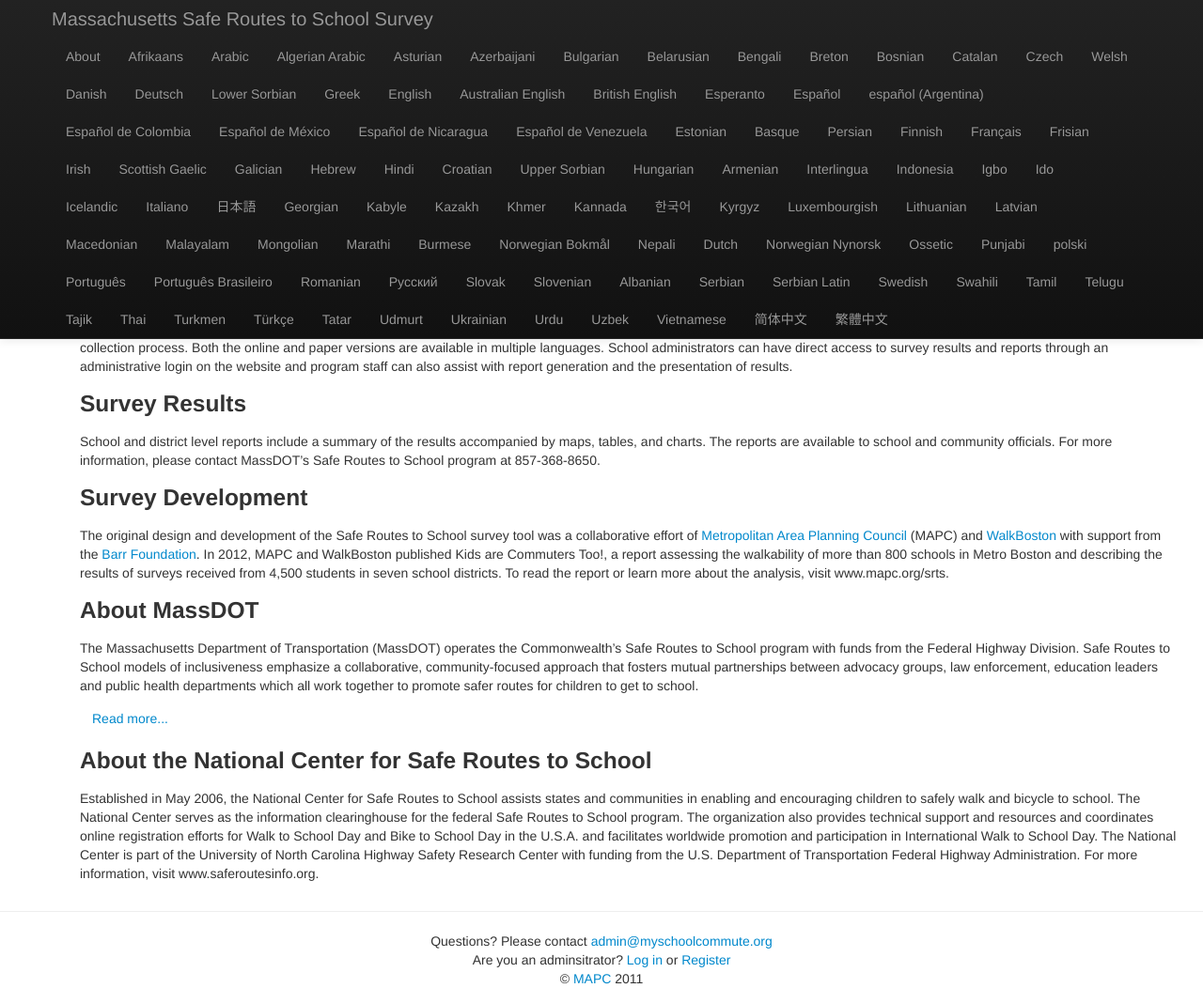
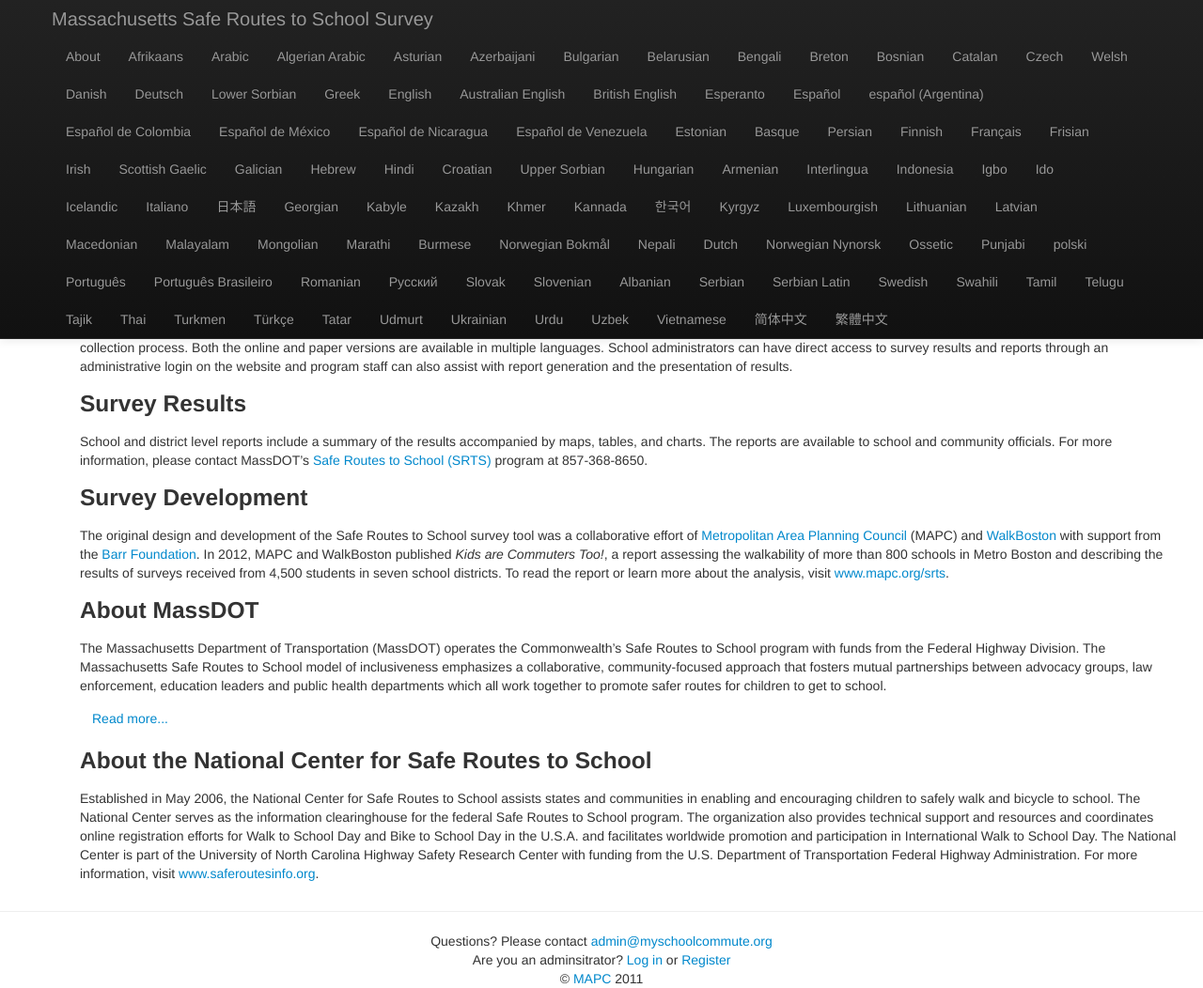
Before and after one commit to MAPC/myschoolcommute, a Django app: template survey/templates/survey/about.html in a window 1280 px wide. Shown: the whole page at 94% size. Run offline with Django 3.2, Linux system fonts and the light colour scheme; the template is opened without the code that fills it, so the values that code supplies are empty; some libraries are stand-ins or nearby versions.

Commit message:
updated content and translations

```diff
--- a/survey/templates/survey/about.html
+++ b/survey/templates/survey/about.html
@@ -7,7 +7,7 @@
     <h2>{% trans "About the Massachusetts Safe Routes to School Program" %}</h2>
 
     <p>
-        The Massachusetts <a href="http://www.saferoutesinfo.org/" title="Safe Routes to School">Safe Routes to School (SRTS)</a> program partners with schools throughout the Commonwealth to help plan and implement programs that increase student walking and biking activities.  The program’s goals are to reduce traffic congestion and air pollution near schools while increasing the health, safety, and physical activity of students.
+        The Massachusetts <a href="http://www.commute.com/schools/" title="Safe Routes to School">Safe Routes to School (SRTS)</a> program partners with schools throughout the Commonwealth to help plan and implement programs that increase student walking and biking activities.  The program’s goals are to reduce traffic congestion and air pollution near schools while increasing the health, safety, and physical activity of students.
     </p>
 
     <button type="button" class="btn btn-link" data-toggle="collapse" data-target="#about">Read more...</button>
@@ -16,14 +16,13 @@
             Evaluating trends in how students and families choose to travel to school is a key component to building a successful Safe Routes to School program.  Parent responses to this survey provide valuable information and help determine how we can improve the environment around the school, target investments, track progress toward goals and ultimately develop local programs that benefit students, parents and our communities.
         </p>
         <p>
-	        Massachusetts Safe Routes to School is a federally funded initiative of the Massachusetts Department of Transportation (MassDOT).  Over 600 elementary and middle schools, reaching over 270,00 students in 170 communities throughout the Commonwealth participate.  Established in 2006, SRTS encourages elementary and middle school students to walk and bicycle to school safely by implementing the Safe Routes Five E’s: Education, Encouragement, Enforcement, Evaluation and Engineering.
-	    <p>
+            Massachusetts Safe Routes to School is a federally funded initiative of the Massachusetts Department of Transportation (MassDOT).  Over 600 elementary and middle schools, reaching over 270,000 students in 170 communities throughout the Commonwealth participate in the program.  Established in 2006, SRTS encourages elementary and middle school students to walk and bicycle to school safely by implementing the Safe Routes Five E’s: Education, Encouragement, Enforcement, Evaluation and Engineering.
+        </p>
         <p>
             Safe Routes to School technical services and program offerings include:
             <ul>
                 <li>SRTS task force formation</li>
                 <li>Pedestrian and bicycle safety education and training</li>
-	            <li>Middle school pedestrian safety mentor training</li>
                 <li>SRTS encouragement activities</li>
                 <li>SRTS gear and incentive items</li>
                 <li>Infrastructure assessments and improvements</li>
@@ -44,24 +43,24 @@
 
     <h3>Survey Results</h3>
 
-    <p>School and district level reports include a summary of the results accompanied by maps, tables, and charts. The reports are available to school and community officials.  For more information, please contact MassDOT’s Safe Routes to School program at 857-368-8650.</p>
+    <p>School and district level reports include a summary of the results accompanied by maps, tables, and charts. The reports are available to school and community officials.  For more information, please contact MassDOT’s <a href="http://www.commute.com/schools/" title="Safe Routes to School">Safe Routes to School (SRTS)</a> program at 857-368-8650.</p>
 
     <h3>Survey Development</h3>
 
-    <p>The original design and development of the Safe Routes to School survey tool was a collaborative effort of <a href="" title="Metropolitan Area Planning Council">Metropolitan Area Planning Council</a> (MAPC) and <a href="http://www.walkboston.org/" title="WalkBoston">WalkBoston</a> with support from the <a href="http://www.barrfoundation.org/" title="Barr Foundation">Barr Foundation</a>. In 2012, MAPC and WalkBoston published Kids are Commuters Too!, a report assessing the walkability of more than 800 schools in Metro Boston and describing the results of surveys received from 4,500 students in seven school districts. To read the report or learn more about the analysis, visit www.mapc.org/srts.</p>
+    <p>The original design and development of the Safe Routes to School survey tool was a collaborative effort of <a href="" title="Metropolitan Area Planning Council">Metropolitan Area Planning Council</a> (MAPC) and <a href="http://www.walkboston.org/" title="WalkBoston">WalkBoston</a> with support from the <a href="http://www.barrfoundation.org/" title="Barr Foundation">Barr Foundation</a>. In 2012, MAPC and WalkBoston published <em>Kids are Commuters Too!</em>, a report assessing the walkability of more than 800 schools in Metro Boston and describing the results of surveys received from 4,500 students in seven school districts. To read the report or learn more about the analysis, visit <a href="http://www.mapc.org/srts/" title="MAPC SRTS page">www.mapc.org/srts</a>.</p>
 
     <h3>About MassDOT</h3>
 
-    <p>The Massachusetts Department of Transportation (MassDOT) operates the Commonwealth’s Safe Routes to School program with funds from the Federal Highway Division. Safe Routes to School models of inclusiveness emphasize a collaborative, community-focused approach that fosters mutual partnerships between advocacy groups, law enforcement, education leaders and public health departments which all work together to promote safer routes for children to get to school. </p>
+    <p>The Massachusetts Department of Transportation (MassDOT) operates the Commonwealth’s Safe Routes to School program with funds from the Federal Highway Division. The Massachusetts Safe Routes to School model of inclusiveness emphasizes a collaborative, community-focused approach that fosters mutual partnerships between advocacy groups, law enforcement, education leaders and public health departments which all work together to promote safer routes for children to get to school.</p>
 
     <button type="button" class="btn btn-link" data-toggle="collapse" data-target="#dot">Read more...</button>
     <div id="dot" class="collapse">
-        <p>The Safe Routes to School program is a key component of the Healthy Transportation Compact and MassDOT’s GreenDOT plan. The Health Transportation compact is a ground-breaking collaboration between the departments of transportation, health and human services, and energy and environmental affairs that is designed to promote best practices, increase efficiency, and achieve positive health outcomes through the coordination of land use, transportation and public health policy. GreenDOT calls for MassDOT to incorporate sustainability into all of its activities, from strategic planning to project design and construction to system operation. The GreenDOT policy initiative includes greenhouse gas reduction targets mandated under the Global Warming Solutions Act, signed by Governor Deval Patrick in 2008. </p>
+        <p>The Safe Routes to School program is a key component of the Healthy Transportation Compact and MassDOT’s GreenDOT plan. The Healthy Transportation compact is a ground-breaking collaboration between the departments of transportation, health and human services, and energy and environmental affairs that is designed to promote best practices, increase efficiency, and achieve positive health outcomes through the coordination of land use, transportation and public health policy. GreenDOT calls for MassDOT to incorporate sustainability into all of its activities, from strategic planning to project design and construction to system operation. The GreenDOT policy initiative includes greenhouse gas reduction targets mandated under the Global Warming Solutions Act, signed by Governor Deval Patrick in 2008.</p>
     </div>
 
     <h3>About the National Center for Safe Routes to School</h3>
 
-    <p>Established in May 2006, the National Center for Safe Routes to School assists states and communities in enabling and encouraging children to safely walk and bicycle to school. The National Center serves as the information clearinghouse for the federal Safe Routes to School program. The organization also provides technical support and resources and coordinates online registration efforts for Walk to School Day and Bike to School Day in the U.S.A. and facilitates worldwide promotion and participation in International Walk to School Day. The National Center is part of the University of North Carolina Highway Safety Research Center with funding from the U.S. Department of Transportation Federal Highway Administration. For more information, visit www.saferoutesinfo.org.</p>
+    <p>Established in May 2006, the National Center for Safe Routes to School assists states and communities in enabling and encouraging children to safely walk and bicycle to school. The National Center serves as the information clearinghouse for the federal Safe Routes to School program. The organization also provides technical support and resources and coordinates online registration efforts for Walk to School Day and Bike to School Day in the U.S.A. and facilitates worldwide promotion and participation in International Walk to School Day. The National Center is part of the University of North Carolina Highway Safety Research Center with funding from the U.S. Department of Transportation Federal Highway Administration. For more information, visit <a href="http://www.saferoutesinfo.org/" title="Safe Routes Center">www.saferoutesinfo.org</a>.</p>
 
 
 </div>
```
Also changed, not shown: survey/templates/survey/form.html (+8 -1 lines), survey/templates/survey/index.html (+4 -4 lines), survey/locale/ar/LC_MESSAGES/django.po, survey/locale/es/LC_MESSAGES/django.po, survey/locale/fr/LC_MESSAGES/django.po, survey/locale/ht/LC_MESSAGES/django.po, survey/locale/km/LC_MESSAGES/django.po, survey/locale/pt/LC_MESSAGES/django.po, survey/locale/vi/LC_MESSAGES/django.po, survey/locale/zh/LC_MESSAGES/django.po. Lines whose indentation alone changed are shown as unchanged.
